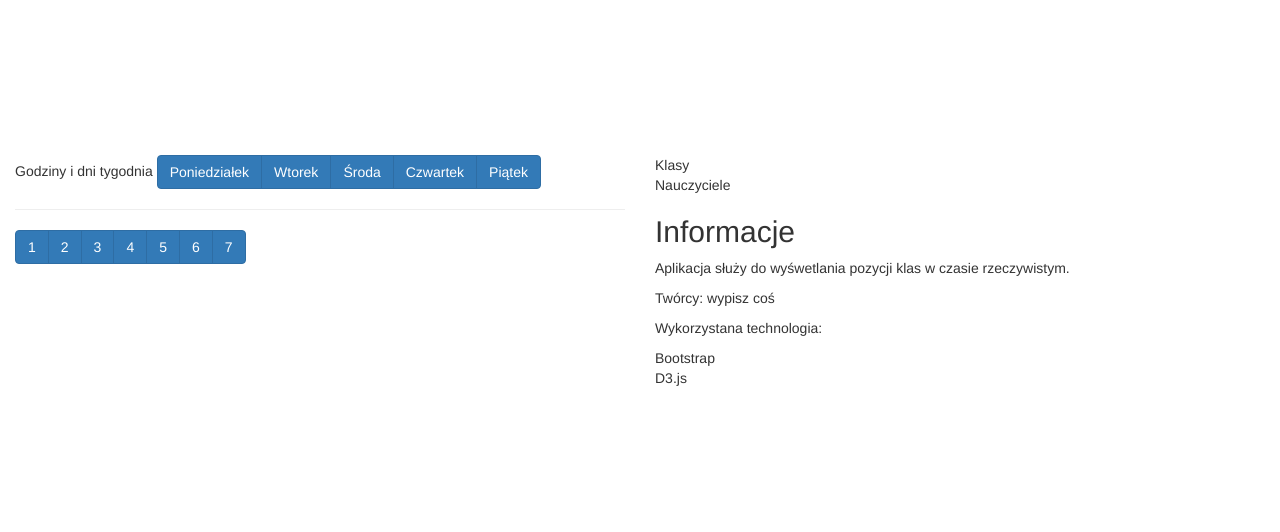
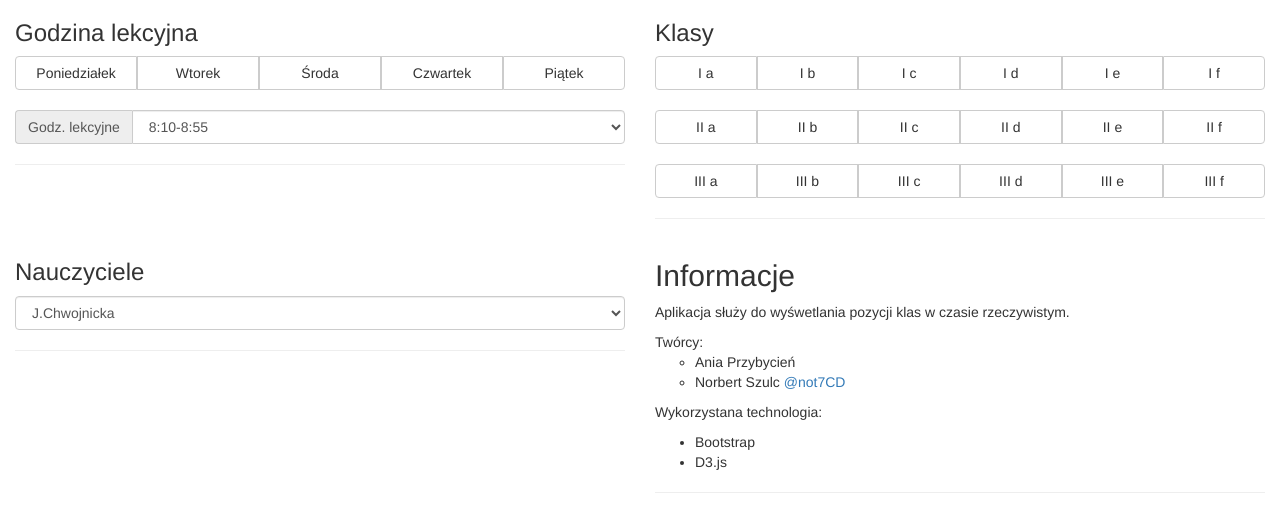
Before and after one commit to skaiaa/mapaszkoly, a plain HTML site: page index.html in a window 1280 px wide. Drawn offline with nearby package versions, Linux system fonts and the light colour scheme.

Commit message:
Kosmetyka
Proponowany układ strony

```diff
--- a/index.html
+++ b/index.html
@@ -5,7 +5,7 @@
 	<meta charset="utf-8" />
 	<meta http-equiv="X-UA-Compatible" content="IE=edge">
     <meta name="viewport" content="width=device-width, initial-scale=1">
-
+    <!-- TODO: zmienic nazwe wyswietlaną -->
 	<title>MAPA SZKOŁY</title>
 	<!-- Style -->
 		<!-- Latest compiled and minified CSS -->
@@ -15,73 +15,149 @@
 </head>
 <body>
 	<!-- Canvas -->
-	<!-- Tutaj odbywa się całe wyświelanie planu szkoły, animacje itp -->
-	<canvas></canvas>
+	<!-- Cały plan szkoły przechowywany w jednym pliku. Każde piętro w odpowiedniej warstwie. Manipulacja poszczególnymi warstwami w celu pokazanie pięter podświetlania sal lekcyjnych -->
+	<object type="image/svg+xml"  data="data/plan.svg"></object>
+
 	<!-- Panel -->
 	<!-- Przyciski, klasy, nauczyciele, guziczki zmienianie daty, godziny, sledzenie. -->
 	<div id="panel">
 		<div class="col-xs-12 col-sm-6 col-md-6">
-			Godziny i dni tygodnia
-			<div class="btn-group" data-toggle="buttons">
+			<h3>Godzina lekcyjna</h3>
+			<div class="btn-group btn-group-justified" data-toggle="buttons">
 
-			  <label class="btn btn-primary">
+			  <label class="btn btn-default col-xs-12">
 			    <input type="radio" name="options" id="day1" autocomplete="off"> Poniedziałek
 			  </label>
-			  <label class="btn btn-primary">
+			  <label class="btn btn-default col-xs-12">
 			    <input type="radio" name="options" id="day2" autocomplete="off"> Wtorek
 			  </label>
-			  <label class="btn btn-primary">
+			  <label class="btn btn-default col-xs-12">
 			    <input type="radio" name="options" id="day3" autocomplete="off"> Środa
 			  </label>
-			  <label class="btn btn-primary">
+			  <label class="btn btn-default col-xs-12 ">
 			    <input type="radio" name="options" id="day4" autocomplete="off"> Czwartek
 			  </label>
-			  <label class="btn btn-primary">
+			  <label class="btn btn-default col-xs-12">
 			    <input type="radio" name="options" id="day5" autocomplete="off"> Piątek
 			  </label>
 			</div>
+			<br>
+			<div class="input-group">
+				<span class="input-group-addon" id="basic-addon1">Godz. lekcyjne</span>
+				<select class="form-control col-md-3">
+				  	<option> 8:10-8:55</option>
+					<option> 9:05-9:50</option>
+					<option>10:00-10:45</option>
+					<option>11:05-11:50</option>
+					<option>12:00-12:45</option>
+					<option>12:55-13:40</option>
+					<option>13:50-14:35</option>
+				</select>
+			</div>
 			<hr>
-				<div class="btn-group" data-toggle="buttons">
-
-					  <label class="btn btn-primary" data-toggle="tooltip" data-placement="top" title="8:10-8:55">
-					    <input type="radio" name="options" id="l1" autocomplete="off"> 1
-					  </label>
-					  <label class="btn btn-primary" data-toggle="tooltip" data-placement="top" title="9:05-9:50">
-					    <input type="radio" name="options" id="l2" autocomplete="off"> 2
-					  </label>
-					  <label class="btn btn-primary" data-toggle="tooltip" data-placement="top" title="10:00-10:45">
-					    <input type="radio" name="options" id="l3" autocomplete="off"> 3
-					  </label>
-					  <label class="btn btn-primary" data-toggle="tooltip" data-placement="top" title="11:05-11:50">
-					    <input type="radio" name="options" id="l4" autocomplete="off"> 4
-					  </label>
-					  <label class="btn btn-primary" data-toggle="tooltip" data-placement="top" title="12:00-12:45">
-					    <input type="radio" name="options" id="l5" autocomplete="off"> 5
-					  </label>
-					  <label class="btn btn-primary" data-toggle="tooltip" data-placement="top" title="12:55-13:40">
-					    <input type="radio" name="options" id="l6" autocomplete="off"> 6
-					  </label>
-					  <label class="btn btn-primary" data-toggle="tooltip" data-placement="top" title="13:50-14:35">
-					    <input type="radio" name="options" id="l7" autocomplete="off"> 7
-					  </label>
-					</div>
 		</div>
-		<div class="col-xs-12 col-sm-6 col-md-6">Klasy
-
-
+		<div class="col-xs-12 col-sm-6 col-md-6">
+			<h3>Klasy</h3>
+			<div class="" data-toggle="buttons">
+				<div class="btn-group btn-group-justified" >
+				  <label class="btn btn-default"><input type="radio" name="options" id="class1" autocomplete="off"> I a</label>
+				  <label class="btn btn-default"><input type="radio" name="options" id="class2" autocomplete="off"> I b</label>
+				  <label class="btn btn-default"><input type="radio" name="options" id="class3" autocomplete="off"> I c</label>
+				  <label class="btn btn-default"><input type="radio" name="options" id="class4" autocomplete="off"> I d</label>
+				  <label class="btn btn-default"><input type="radio" name="options" id="class5" autocomplete="off"> I e</label>
+				  <label class="btn btn-default"><input type="radio" name="options" id="class6" autocomplete="off"> I f</label>
+				</div><br>
+				<div class="btn-group btn-group-justified" >
+				  <label class="btn btn-default"><input type="radio" name="options" id="class1" autocomplete="off"> II a</label>
+				  <label class="btn btn-default"><input type="radio" name="options" id="class2" autocomplete="off"> II b</label>
+				  <label class="btn btn-default"><input type="radio" name="options" id="class3" autocomplete="off"> II c</label>
+				  <label class="btn btn-default"><input type="radio" name="options" id="class4" autocomplete="off"> II d</label>
+				  <label class="btn btn-default"><input type="radio" name="options" id="class5" autocomplete="off"> II e</label>
+				  <label class="btn btn-default"><input type="radio" name="options" id="class6" autocomplete="off"> II f</label>
+				</div><br>
+				<div class="btn-group btn-group-justified" >
+				  <label class="btn btn-default"><input type="radio" name="options" id="class1" autocomplete="off"> III a</label>
+				  <label class="btn btn-default"><input type="radio" name="options" id="class2" autocomplete="off"> III b</label>
+				  <label class="btn btn-default"><input type="radio" name="options" id="class3" autocomplete="off"> III c</label>
+				  <label class="btn btn-default"><input type="radio" name="options" id="class4" autocomplete="off"> III d</label>
+				  <label class="btn btn-default"><input type="radio" name="options" id="class5" autocomplete="off"> III e</label>
+				  <label class="btn btn-default"><input type="radio" name="options" id="class6" autocomplete="off"> III f</label>
+				</div>
+			</div>
+			<hr>
 		</div>
-		<div class="col-xs-12 col-sm-6 col-md-6">Nauczyciele</div>
+		<div class="col-xs-12 col-sm-6 col-md-6">
+			<h3>Nauczyciele</h3>
+			<select class="form-control bg-info">
+			    </optionK.Budna </option>
+			    <option>J.Chwojnicka </option>
+			    <option>S.Czuryło </option>
+			    <option>M.Darul </option>
+			    <option>M.Drobniewska </option>
+			    <option>A.Gajewska </option>
+			    <option>K.Gajewski </option>
+			    <option>M.Gajtka </option>
+			    <option>D.Garbowska </option>
+			    <option>K.Garbowska </option>
+			    <option>J.Grabińska </option>
+			    <option>M.Idzikowska </option>
+			    <option>H.Jarmuła </option>
+			    <option>A.Jodko - Haupa </option>
+			    <option>M.Kaczyńska </option>
+			    <option>M.Kapuścińska </option>
+			    <option>J.Kleina </option>
+			    <option>A.Kleinert </option>
+			    <option>A.Kościowska </option>
+			    <option>M.Kozłowska </option>
+			    <option>A.Krajewska </option>
+			    <option>E.Krupa - Grabowska </option>
+			    <option>H.Lebiedź </option>
+			    <option>B.Lewandowicz </option>
+			    <option>M.Litwinienko </option>
+			    <option>K.Ławrukajtis </option>
+			    <option>K.Maj - Storoniak </option>
+			    <option>J.Manthey </option>
+			    <option>M.Michowska </option>
+			    <option>A.Olczyk </option>
+			    <option>K.Opalińska </option>
+			    <option>K.Pękacik </option>
+			    <option>H.Rembowska </option>
+			    <option>J.Ropel </option>
+			    <option>H.Schulte - Noelle </option>
+			    <option>J.Skotnicka </option>
+			    <option>U.Stawiarska </option>
+			    <option>S.Stąsiek </option>
+			    <option>S.Suchodolski </option>
+			    <option>T.Szturo </option>
+			    <option>A.Szymków </option>
+			    <option>V.Vacat </option>
+			    <option>D.Warcholak </option>
+			    <option>M.Zagierska </option>
+			    <option>K.Zapała </option>
+			    <option>J.Zaporowicz </option>
+			</select>
+			<hr>
+		</div>
 		<div class="col-xs-12 col-sm-12 col-md-6">
 			<h2> Informacje </h2>
 			<p>Aplikacja służy do wyśwetlania pozycji klas w czasie rzeczywistym.</p>
-			<p>Twórcy: wypisz coś</p>
+			<p>
+			<ul class="list-unstyled">
+				<li>Twórcy:</li>
+				<ul>
+				  <li>Ania Przybycień</li>
+				  <li>Norbert Szulc <a href="https://twitter.com/not7CD">@not7CD</a></li>
+				</ul>
+			</ul>
+			</p>
 			<p>
 			Wykorzystana technologia:
-			<ul class="list-unstyled">
+			<ul class="">
 			  <li>Bootstrap</li>
 			  <li>D3.js</li>
 			</ul>
 			</p>
+			<hr>
 		</div>
 	</div>
 	<!-- Scripts -->
```
